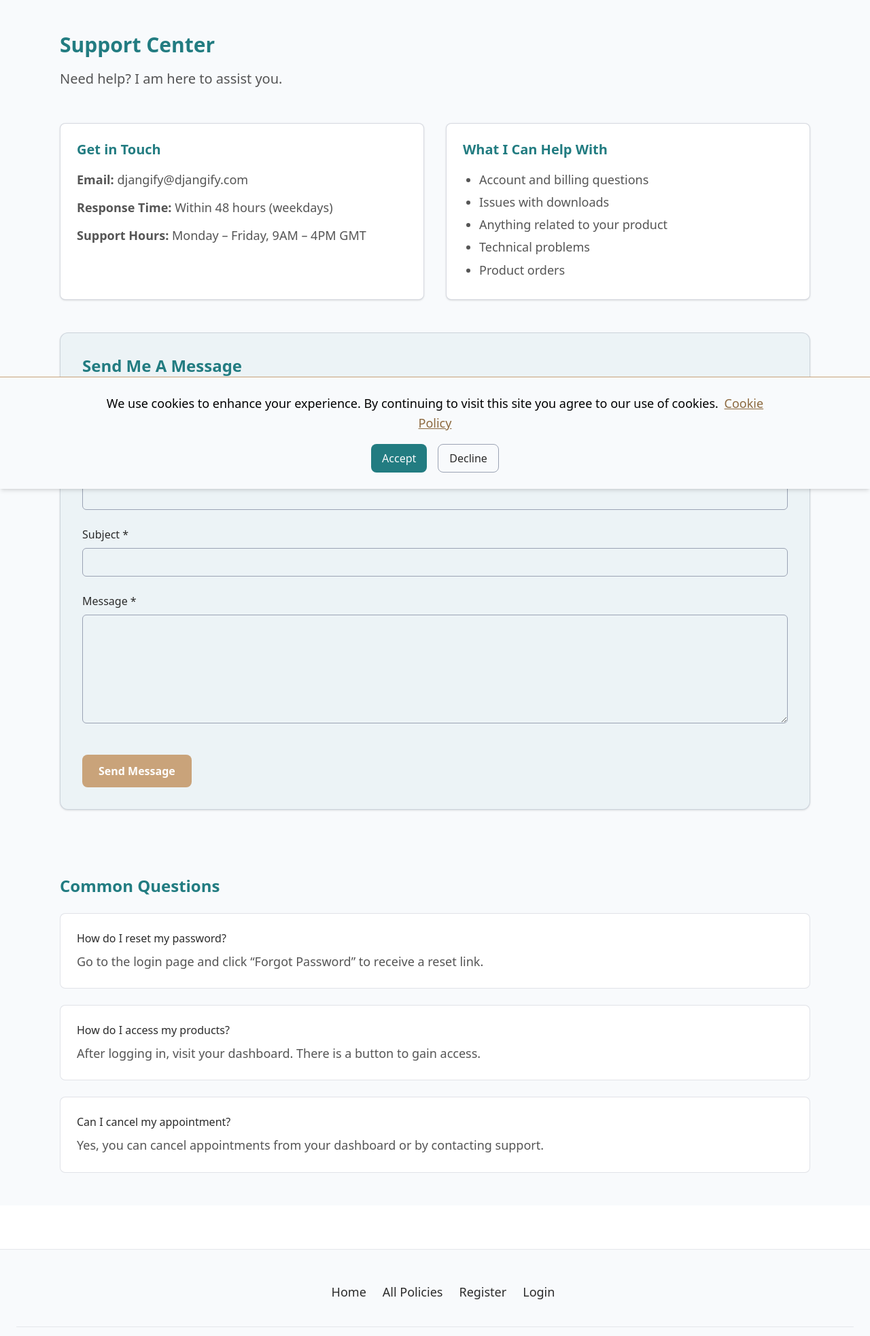
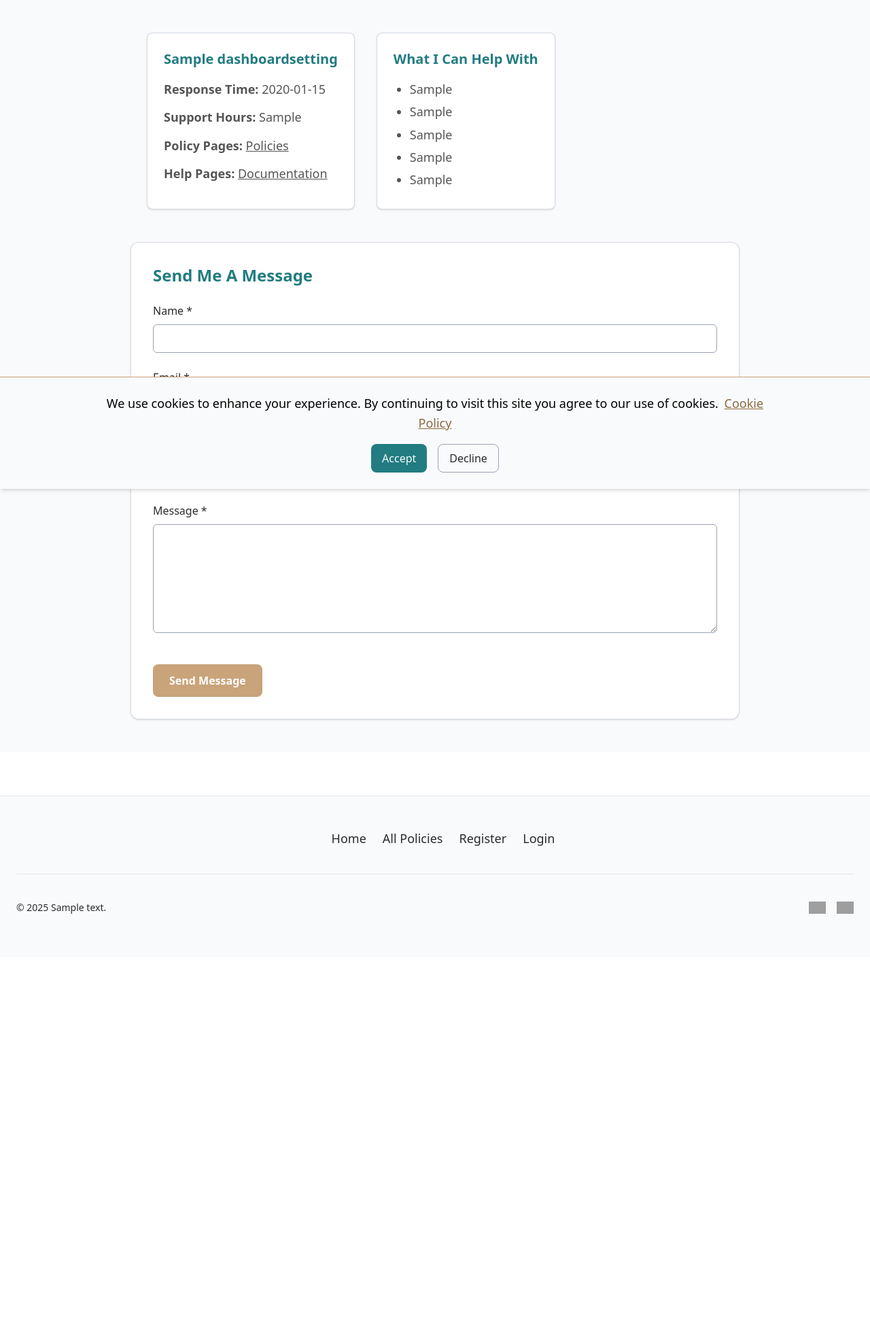
Before and after one commit to djangify/djangify-site, a Django app: page /support/ in a window 1280 px wide. Shown: the part 81-2046 px from the top of the page at 68% size. After the commit the page ends 1425 px from the top, so only its background shows below. Run offline with Django 4.2, Linux system fonts and the light colour scheme; tables that the repository leaves empty hold one stand-in row (values such as "Sample post"); grey boxes marked "Sample" are stand-in pictures; style sheets or scripts are compiled from the project's sources; some libraries are stand-ins or nearby versions; grey boxes are pictures that could not be loaded.

Commit message:
Add dashboard settings to models and admin area. Update templates

```diff
--- a/accounts/templates/accounts/includes/dashboard_quick_actions.html
+++ b/accounts/templates/accounts/includes/dashboard_quick_actions.html
@@ -14,7 +14,7 @@
     <p class="text-sm text-[color:var(--color-font-main)]/70 mb-1">Account Status</p>
     <p class="text-lg font-semibold
                {% if user.profile.verified %}
-                 text-[color:var(--color-brand-secondary)]
+                 text-[color:var(--color-brand-primary)]
                {% else %}
                  text-[color:var(--color-brand-accent)]
                {% endif %}">
@@ -38,8 +38,8 @@
   <!-- Contact Support -->
   <div class="bg-white border border-[color:var(--color-brand-accent)]/30 rounded-lg shadow-sm p-6 text-center">
     <p class="text-sm text-[color:var(--color-font-main)]/70 mb-1">Contact Support</p>
-    <a href="{% url 'core:support' %}"
-       class="text-[color:var(--color-brand-secondary)] hover:text-[color:var(--color-brand-accent)] font-medium transition">
+    <a href="{{ dashboard_settings.support_url|default:'/support/' }}"
+      class="text-[color:var(--color-brand-secondary)] hover:text-[color:var(--color-brand-accent)] font-medium transition">
       Need help?
     </a>
   </div>
--- a/accounts/views.py
+++ b/accounts/views.py
@@ -117,7 +117,8 @@ def login_view(request):
         if user is not None:
             if user.is_active:
                 login(request, user)
-                messages.success(request, f"Welcome back, {username}!")
+                first_name = user.first_name if user.first_name else user.username
+                messages.success(request, f"Welcome back, {first_name}!")
 
                 next_page = request.GET.get("next")
                 return (
--- a/core/context_processors.py
+++ b/core/context_processors.py
@@ -1,5 +1,5 @@
 # core/context_processors.py
-from .models import HomePageSettings
+from .models import HomePageSettings, DashboardSettings
 from django.contrib.sites.models import Site
 
 
@@ -18,7 +18,7 @@ def homepage_settings(request):
         social_links = []
     return {
         "homepage_settings": settings,
-        "social_links": social_links,  # ✅ available everywhere
+        "social_links": social_links,
     }
 
 
@@ -28,3 +28,15 @@ def current_site(request):
     except Site.DoesNotExist:
         site = None
     return {"site": site}
+
+
+def dashboard_settings(request):
+    """
+    Makes DashboardSettings data globally available
+    (used by dashboard.html and support.html templates).
+    """
+    try:
+        settings = DashboardSettings.objects.first()
+    except Exception:
+        settings = None
+    return {"dashboard_settings": settings}
--- a/core/models.py
+++ b/core/models.py
@@ -154,3 +154,73 @@ class HomePageSettings(models.Model):
     @property
     def get_copyright(self):
         return self.copyright_text or f"© {self.business_name}. All rights reserved."
+
+
+class DashboardSettings(models.Model):
+    """
+    Controls the text, support details, and help items shown
+    on the customer dashboard and support page.
+    Singleton pattern – only one instance allowed.
+    """
+
+    # --- Dashboard Header ---
+    welcome_heading = models.CharField(
+        max_length=150,
+        default="Welcome,",
+        help_text="Main heading text at the top of the dashboard.",
+    )
+    intro_text = models.TextField(
+        blank=True,
+        null=True,
+        default="Here’s an overview of your account and quick access to your saved items.",
+        help_text="Displayed under the welcome heading on the dashboard.",
+    )
+    support_url = models.URLField(
+        blank=True,
+        null=True,
+        help_text="Optional custom URL for the support/contact page. Defaults to /support/.",
+    )
+
+    # --- Left Box: Get In Touch ---
+    left_title = models.CharField(
+        max_length=100,
+        default="Get In Touch",
+        help_text="Title for the left box on the support page.",
+    )
+    response_time = models.CharField(
+        max_length=100,
+        default="Within 48 hours (weekdays)",
+        help_text="Displayed response time.",
+    )
+    support_hours = models.CharField(
+        max_length=100,
+        default="Monday – Friday, 9AM – 4PM GMT",
+        help_text="Displayed support hours.",
+    )
+    policies_link = models.URLField(
+        blank=True, null=True, help_text="Optional link to policies index page."
+    )
+    docs_link = models.URLField(
+        blank=True, null=True, help_text="Optional link to documentation page."
+    )
+
+    # --- Right Box: What I Can Help With ---
+    help_item_1 = models.CharField(max_length=120, blank=True, null=True)
+    help_item_2 = models.CharField(max_length=120, blank=True, null=True)
+    help_item_3 = models.CharField(max_length=120, blank=True, null=True)
+    help_item_4 = models.CharField(max_length=120, blank=True, null=True)
+    help_item_5 = models.CharField(max_length=120, blank=True, null=True)
+
+    updated = models.DateTimeField(auto_now=True)
+
+    class Meta:
+        verbose_name = "Dashboard Settings"
+        verbose_name_plural = "Dashboard Settings"
+
+    def __str__(self):
+        return "Dashboard Settings"
+
+    def save(self, *args, **kwargs):
+        if not self.pk and DashboardSettings.objects.exists():
+            raise ValueError("Only one DashboardSettings instance is allowed.")
+        super().save(*args, **kwargs)
--- a/core/templates/core/support.html
+++ b/core/templates/core/support.html
@@ -3,44 +3,51 @@
 
 {% block content %}
 <section class="w-full bg-[color:var(--color-brand-light)] py-12">
-  <div class="max-w-6xl mx-auto px-6 flex flex-col gap-10 lg:flex-row lg:gap-x-16 xl:gap-x-20">
+  <div class="max-w-4xl mx-auto px-6 flex flex-col gap-10 lg:flex-row lg:gap-x-8 xl:gap-x-8">
 
-    <div class="flex-1 flex flex-col gap-y-12">
-      <!-- Header -->
-      <div class="text-center lg:text-left">
-        <h1 class="text-3xl font-bold text-[color:var(--color-brand-primary)] mb-4">
-          Support Center
-        </h1>
-        <p class="text-xl text-[color:var(--color-font-main)]/80">
-          Need help? I am here to assist you.
-        </p>
-      </div>
+    <!-- LEFT BOX -->
+    <div class="bg-white rounded-lg border border-[color:var(--color-brand-accent)]/40 shadow-sm p-6">
+      <h2 class="text-xl font-semibold text-[color:var(--color-brand-primary)] mb-4">
+        {{ dashboard_settings.left_title|default:"Get In Touch" }}
+      </h2>
+      <div class="space-y-3 text-[color:var(--color-font-main)]/80">
+        <p><strong>Response Time:</strong> {{ dashboard_settings.response_time|default:"Within 48 hours (weekdays)" }}</p>
+        <p><strong>Support Hours:</strong> {{ dashboard_settings.support_hours|default:"Monday – Friday, 9AM – 4PM GMT" }}</p>
 
-      <!-- Contact Info -->
-      <div class="grid md:grid-cols-2 gap-8">
-        <div class="bg-white rounded-lg border border-[color:var(--color-brand-accent)]/40 shadow-sm p-6">
-          <h2 class="text-xl font-semibold text-[color:var(--color-brand-primary)] mb-4">Get in Touch</h2>
-          <div class="space-y-3 text-[color:var(--color-font-main)]/80">
-            <p><strong>Email:</strong> djangify@djangify.com</p>
-            <p><strong>Response Time:</strong> Within 48 hours (weekdays)</p>
-            <p><strong>Support Hours:</strong> Monday – Friday, 9AM – 4PM GMT</p>
+        {% if dashboard_settings and dashboard_settings.policies_link %}
+          <p><strong>Policy Pages:</strong> <a href="{{ dashboard_settings.policies_link }}" class="underline">Policies</a></p>
+        {% endif %}
+
+        {% if dashboard_settings and dashboard_settings.docs_link %}
+          <p><strong>Help Pages:</strong> <a href="{{ dashboard_settings.docs_link }}" class="underline">Documentation</a></p>
+        {% endif %}
       </div>
     </div>
 
+    <!-- RIGHT BOX -->
     <div class="bg-white rounded-lg border border-[color:var(--color-brand-accent)]/40 shadow-sm p-6">
       <h2 class="text-xl font-semibold text-[color:var(--color-brand-primary)] mb-4">What I Can Help With</h2>
       <ul class="list-disc pl-5 space-y-2 text-[color:var(--color-font-main)]/80">
+        {% if dashboard_settings %}
+          {% if dashboard_settings.help_item_1 %}<li>{{ dashboard_settings.help_item_1 }}</li>{% endif %}
+          {% if dashboard_settings.help_item_2 %}<li>{{ dashboard_settings.help_item_2 }}</li>{% endif %}
+          {% if dashboard_settings.help_item_3 %}<li>{{ dashboard_settings.help_item_3 }}</li>{% endif %}
+          {% if dashboard_settings.help_item_4 %}<li>{{ dashboard_settings.help_item_4 }}</li>{% endif %}
+          {% if dashboard_settings.help_item_5 %}<li>{{ dashboard_settings.help_item_5 }}</li>{% endif %}
+        {% else %}
           <li>Account and billing questions</li>
           <li>Issues with downloads</li>
           <li>Anything related to your product</li>
           <li>Technical problems</li>
           <li>Product orders</li>
+        {% endif %}
       </ul>
     </div>
+
   </div>
 
   <!-- Contact Form -->
-      <div class="bg-[color:var(--color-brand-primary)]/5 border border-[color:var(--color-brand-accent)]/40 rounded-xl shadow-sm p-8">
+  <div class="max-w-4xl mx-auto mt-12 bg-white border border-[color:var(--color-brand-accent)]/40 rounded-xl shadow-sm p-8">
     <h2 class="text-2xl font-semibold text-[color:var(--color-brand-primary)] mb-6">
       Send Me A Message
     </h2>
@@ -74,35 +81,5 @@
       </button>
     </form>
   </div>
-
-      <!-- FAQ Section -->
-      <div class="mt-12">
-        <h2 class="text-2xl font-semibold text-[color:var(--color-brand-primary)] mb-6">Common Questions</h2>
-
-        <div class="space-y-6">
-          <div class="bg-white border border-[color:var(--color-brand-accent)]/30 rounded-lg p-6">
-            <h3 class="font-medium text-[color:var(--color-font-main)] mb-2">How do I reset my password?</h3>
-            <p class="text-[color:var(--color-font-main)]/80">
-              Go to the login page and click “Forgot Password” to receive a reset link.
-            </p>
-          </div>
-
-          <div class="bg-white border border-[color:var(--color-brand-accent)]/30 rounded-lg p-6">
-            <h3 class="font-medium text-[color:var(--color-font-main)] mb-2">How do I access my products?</h3>
-            <p class="text-[color:var(--color-font-main)]/80">
-              After logging in, visit your dashboard. There is a button to gain access.
-            </p>
-          </div>
-
-          <div class="bg-white border border-[color:var(--color-brand-accent)]/30 rounded-lg p-6">
-            <h3 class="font-medium text-[color:var(--color-font-main)] mb-2">Can I cancel my appointment?</h3>
-            <p class="text-[color:var(--color-font-main)]/80">
-              Yes, you can cancel appointments from your dashboard or by contacting support.
-            </p>
-          </div>
-        </div>
-      </div>
-    </div>
-  </div>
 </section>
 {% endblock %}
--- a/djangify/settings/base.py
+++ b/djangify/settings/base.py
@@ -56,6 +56,7 @@ TEMPLATES = [
                 "django.template.context_processors.request",
                 "django.contrib.auth.context_processors.auth",
                 "core.context_processors.homepage_settings",
+                "core.context_processors.dashboard_settings",
                 "core.context_processors.current_site",
                 "django.contrib.messages.context_processors.messages",
             ],
```
Also changed, not shown: accounts/templates/accounts/dashboard.html (+8 -7 lines), core/admin.py (+55 -1 lines), core/migrations/0008_dashboardsettings.py (added), core/migrations/0009_alter_dashboardsettings_welcome_heading.py (added). Lines whose indentation alone changed are shown as unchanged.
